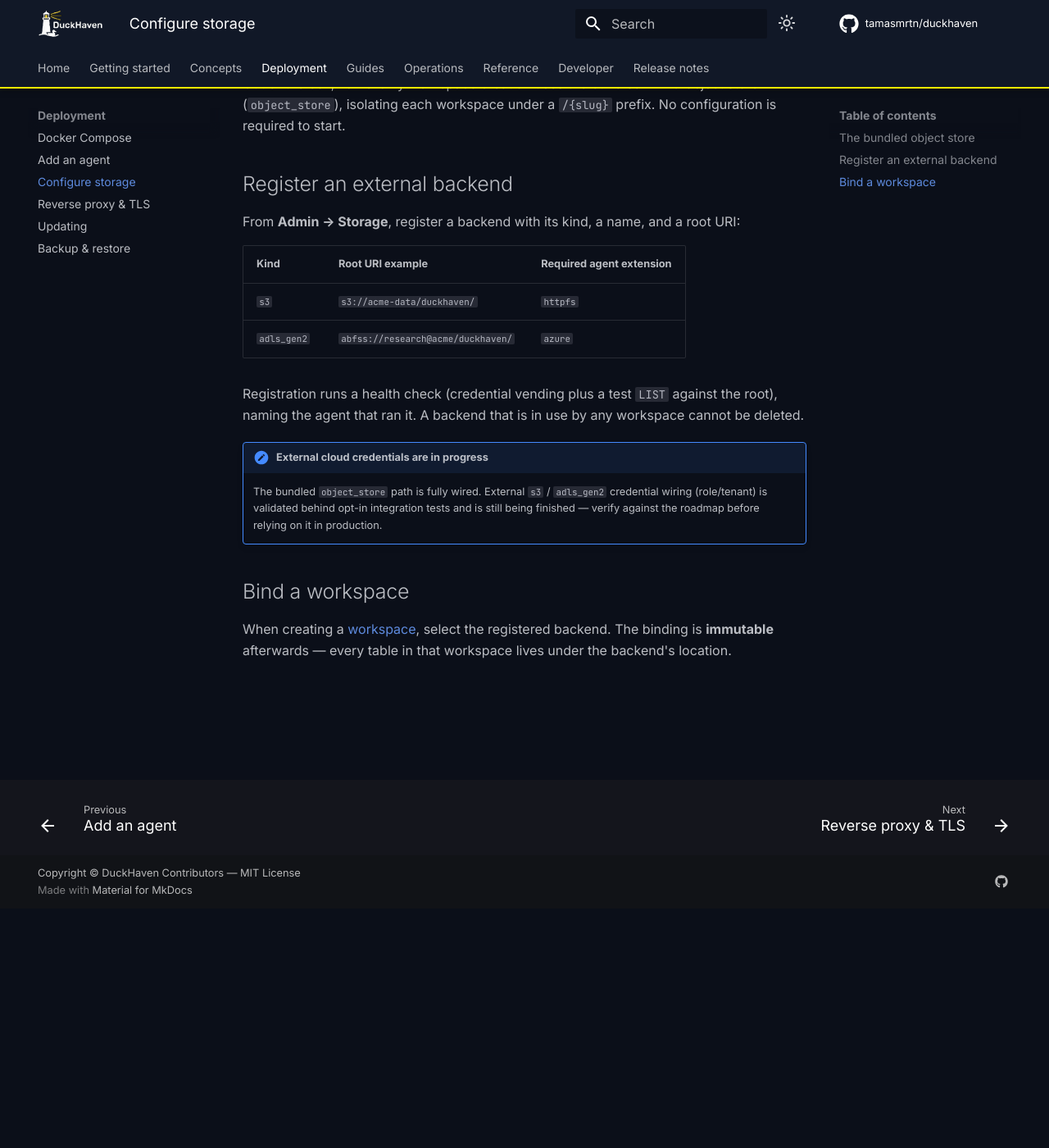
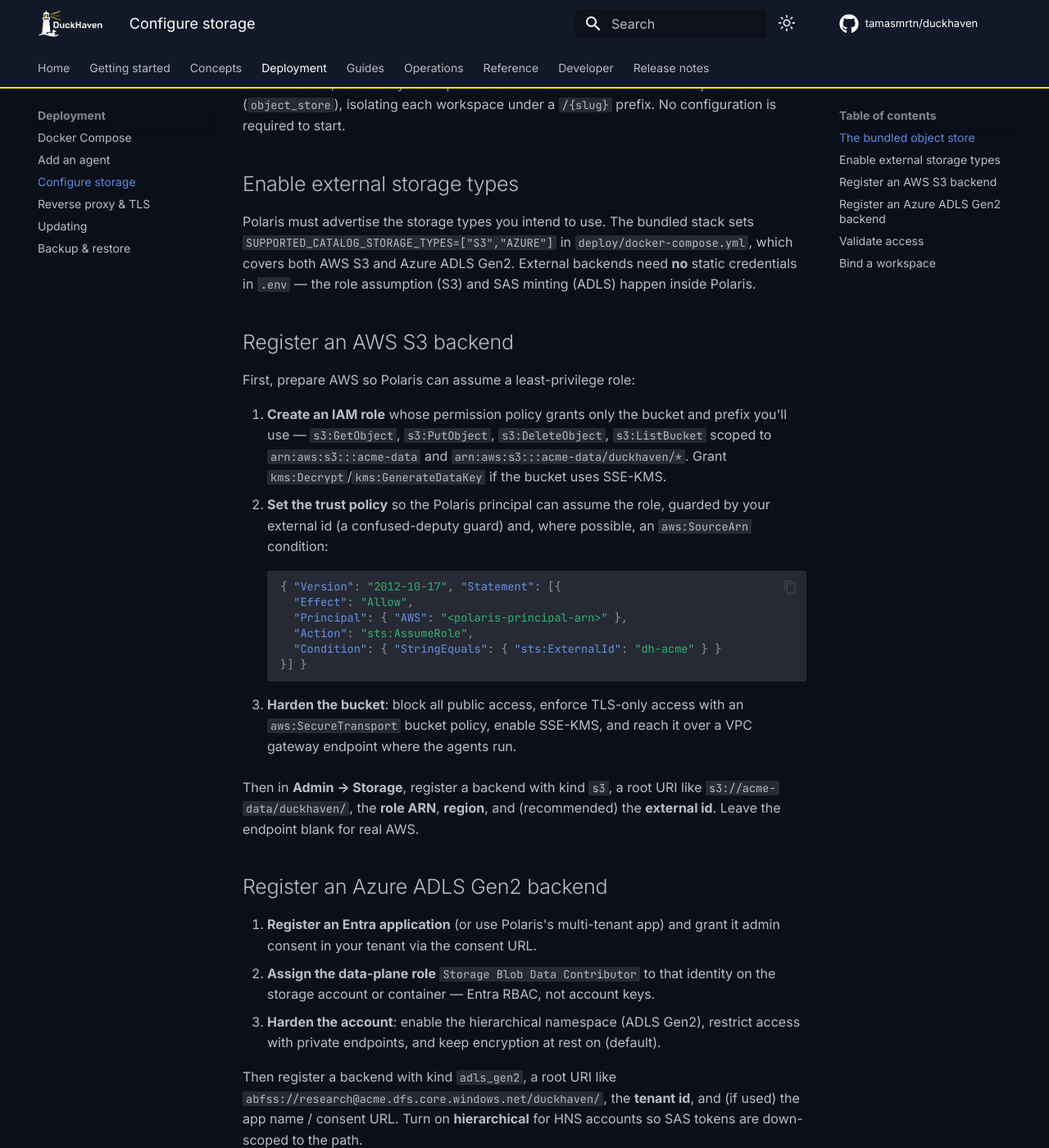
Before and after one commit to tamasmrtn/duckhaven, an MkDocs documentation site: the page built from docs/deployment/storage.md, in a window 1280 px wide and 1400 px high, scrolled down 292 px. Shown: the whole window at 82% size. Built offline with MkDocs 1.6.1 and Material for MkDocs 9.7.7, drawn with Linux system fonts in a browser that asks for light colours; comment, search, counter and statistics services are not loaded; some of the changed text lies outside the part shown.

Commit message:
docs: document external S3/ADLS storage setup and maintenance
Remove the in-progress notes, explain the no-static-secrets credential model,
and add the AWS IAM assume-role / Azure managed-identity registration steps, the
real health check, and a new operations page covering storage security, data
isolation, and the ongoing maintenance routine.

````diff
--- a/docs/deployment/storage.md
+++ b/docs/deployment/storage.md
@@ -8,22 +8,62 @@ live. Admins register backends; each [workspace](../concepts/workspaces.md) bind
 Out of the box, name-only workspace creation uses the bundled MinIO object store (`object_store`), isolating each
 workspace under a `/{slug}` prefix. No configuration is required to start.
 
-## Register an external backend
+## Enable external storage types
 
-From **Admin → Storage**, register a backend with its kind, a name, and a root URI:
+Polaris must advertise the storage types you intend to use. The bundled stack sets
+`SUPPORTED_CATALOG_STORAGE_TYPES=["S3","AZURE"]` in `deploy/docker-compose.yml`, which covers both AWS S3 and Azure
+ADLS Gen2. External backends need **no** static credentials in `.env` — the role assumption (S3) and SAS minting
+(ADLS) happen inside Polaris.
 
-| Kind | Root URI example | Required agent extension |
-|---|---|---|
-| `s3` | `s3://acme-data/duckhaven/` | `httpfs` |
-| `adls_gen2` | `abfss://research@acme/duckhaven/` | `azure` |
+## Register an AWS S3 backend
 
-Registration runs a health check (credential vending plus a test `LIST` against the root), naming the agent that ran
-it. A backend that is in use by any workspace cannot be deleted.
+First, prepare AWS so Polaris can assume a least-privilege role:
 
-!!! note "External cloud credentials are in progress"
-    The bundled `object_store` path is fully wired. External `s3` / `adls_gen2` credential wiring (role/tenant) is
-    validated behind opt-in integration tests and is still being finished — verify against the roadmap before relying
-    on it in production.
+1. **Create an IAM role** whose permission policy grants only the bucket and prefix you'll use — `s3:GetObject`,
+   `s3:PutObject`, `s3:DeleteObject`, `s3:ListBucket` scoped to `arn:aws:s3:::acme-data` and
+   `arn:aws:s3:::acme-data/duckhaven/*`. Grant `kms:Decrypt`/`kms:GenerateDataKey` if the bucket uses SSE-KMS.
+2. **Set the trust policy** so the Polaris principal can assume the role, guarded by your external id (a
+   confused-deputy guard) and, where possible, an `aws:SourceArn` condition:
+
+    ```json
+    { "Version": "2012-10-17", "Statement": [{
+      "Effect": "Allow",
+      "Principal": { "AWS": "<polaris-principal-arn>" },
+      "Action": "sts:AssumeRole",
+      "Condition": { "StringEquals": { "sts:ExternalId": "dh-acme" } }
+    }] }
+    ```
+
+3. **Harden the bucket**: block all public access, enforce TLS-only access with an `aws:SecureTransport` bucket
+   policy, enable SSE-KMS, and reach it over a VPC gateway endpoint where the agents run.
+
+Then in **Admin → Storage**, register a backend with kind `s3`, a root URI like `s3://acme-data/duckhaven/`, the
+**role ARN**, **region**, and (recommended) the **external id**. Leave the endpoint blank for real AWS.
+
+## Register an Azure ADLS Gen2 backend
+
+1. **Register an Entra application** (or use Polaris's multi-tenant app) and grant it admin consent in your tenant via
+   the consent URL.
+2. **Assign the data-plane role** `Storage Blob Data Contributor` to that identity on the storage account or
+   container — Entra RBAC, not account keys.
+3. **Harden the account**: enable the hierarchical namespace (ADLS Gen2), restrict access with private endpoints, and
+   keep encryption at rest on (default).
+
+Then register a backend with kind `adls_gen2`, a root URI like
+`abfss://research@acme.dfs.core.windows.net/duckhaven/`, the **tenant id**, and (if used) the app name / consent URL.
+Turn on **hierarchical** for HNS accounts so SAS tokens are down-scoped to the path.
+
+## Validate access
+
+Each external backend row has a **Test access** button. It provisions a throwaway Polaris catalog from the config,
+forces a storage write under the assumed role / consented app, then vends scoped client credentials and lists the
+probe path — the same path agents use. A green result means register → vend → read/write works end to end; a red
+result shows a sanitized reason (no secrets). A backend in use by any workspace cannot be deleted.
+
+!!! note "Assume-role validation needs STS"
+    The bundled MinIO has no STS, so the S3 assume-role leg is exercised against LocalStack or a real AWS account (see
+    `make localstack-dev`). Azure has no offline emulator for Entra credential vending, so the ADLS path is validated
+    against a real Azure account.
 
 ## Bind a workspace
 
--- /dev/null
+++ b/docs/operations/storage-maintenance.md
@@ -0,0 +1,60 @@
+# External storage: security & maintenance
+
+This page covers the day-2 practice for external [S3 / ADLS Gen2 backends](../concepts/storage-backends.md): securing
+access, laying out data, and the ongoing maintenance routine. For first-time registration, see
+[Configure storage](../deployment/storage.md).
+
+## Security baseline
+
+DuckHaven enforces access **only** through Polaris credential vending: the API and agents never hold a long-lived
+storage key, and the role assumption / SAS minting happens server-side. Everything else is enforced in your cloud
+account — DuckHaven cannot substitute for it:
+
+| Control | AWS S3 | Azure ADLS Gen2 |
+|---|---|---|
+| Identity | IAM role assumed via STS (`roleArn` + `externalId`) | Entra app + managed identity (`tenantId`, consent) |
+| Least privilege | Bucket/prefix-scoped role policy | `Storage Blob Data Contributor` on the account/container |
+| Confused-deputy guard | `externalId` + `aws:SourceArn` condition | Single-tenant consent |
+| Encryption at rest | SSE-KMS (scope the key in the role policy) | Account encryption (default), customer-managed keys optional |
+| Network | Block public access, TLS-only policy, VPC endpoint | Private endpoints, firewall rules |
+
+Rotate nothing by hand: STS credentials and SAS tokens are short-lived and minted per connection. To revoke access,
+remove the role trust (S3) or the RBAC assignment / consent (ADLS) in the cloud — the next vend then fails and the
+**Test access** check goes red.
+
+## Data layout & isolation
+
+Each catalog is scoped to a `/{catalog-name}` prefix under its backend's root URI (added when the Polaris catalog is
+provisioned), so catalogs on one backend never collide. Choose the isolation boundary that matches your blast-radius
+needs:
+
+- **Shared backend, prefix isolation (default)** — one bucket/container, many catalogs under distinct prefixes. Simple
+  and adequate when one IAM role / identity may reach the whole bucket.
+- **Per-team backend** — register a separate `s3` / `adls_gen2` backend with its own bucket (or container) and its own
+  role/identity when teams must be cryptographically isolated. This is an operator decision; DuckHaven does not create
+  buckets for you.
+
+Set lifecycle and retention policies on the bucket/container itself (e.g. S3 lifecycle rules, ADLS lifecycle
+management) for cost control, and keep data in the same region as the agents to avoid cross-region transfer cost and
+latency.
+
+## Maintenance routine
+
+Iceberg tables accumulate snapshots, small files, and orphaned data over time. DuckHaven's
+[maintenance advisor](../concepts/maintenance.md) scans every catalog — including those on external backends — scores
+table health, and recommends `expire_snapshots`, `compact_small_files`, manifest rewrites, and `cleanup_orphans`. The
+advisor is read-only; run the recommended operation with your write engine (Spark / PyIceberg) against the same
+catalog.
+
+A practical cadence for a mid-sized org:
+
+- **Weekly** — review the [Lakehouse health](../concepts/maintenance.md) recommendations; expire snapshots past the
+  retention target and compact tables flagged for small files.
+- **Monthly** — run orphan-file cleanup on high-churn tables; confirm bucket lifecycle rules are pruning expired
+  snapshot data.
+- **Quarterly** — re-run **Test access** on each backend after any cloud-side IAM / RBAC change, and review that role
+  policies are still least-privilege.
+
+Storage backups remain a cloud-native concern: enable S3 versioning / cross-region replication or ADLS
+soft-delete / redundancy as your durability target requires. (DuckHaven's own [backups](runbook.md) cover only the
+Postgres control-plane state, not the object data.)
--- a/mkdocs.yml
+++ b/mkdocs.yml
@@ -120,6 +120,7 @@ nav:
       - Connect LDAP / AD: guides/connect-ldap.md
   - Operations:
       - Operator runbook: operations/runbook.md
+      - Storage security & maintenance: operations/storage-maintenance.md
       - Monitoring: operations/monitoring.md
       - Scaling compute: operations/scaling.md
       - Offboarding & break-glass: operations/offboarding.md
````
Also changed, not shown: docs/concepts/storage-backends.md (+11 -4 lines), docs/reference/configuration.md (+1 -0 lines).
